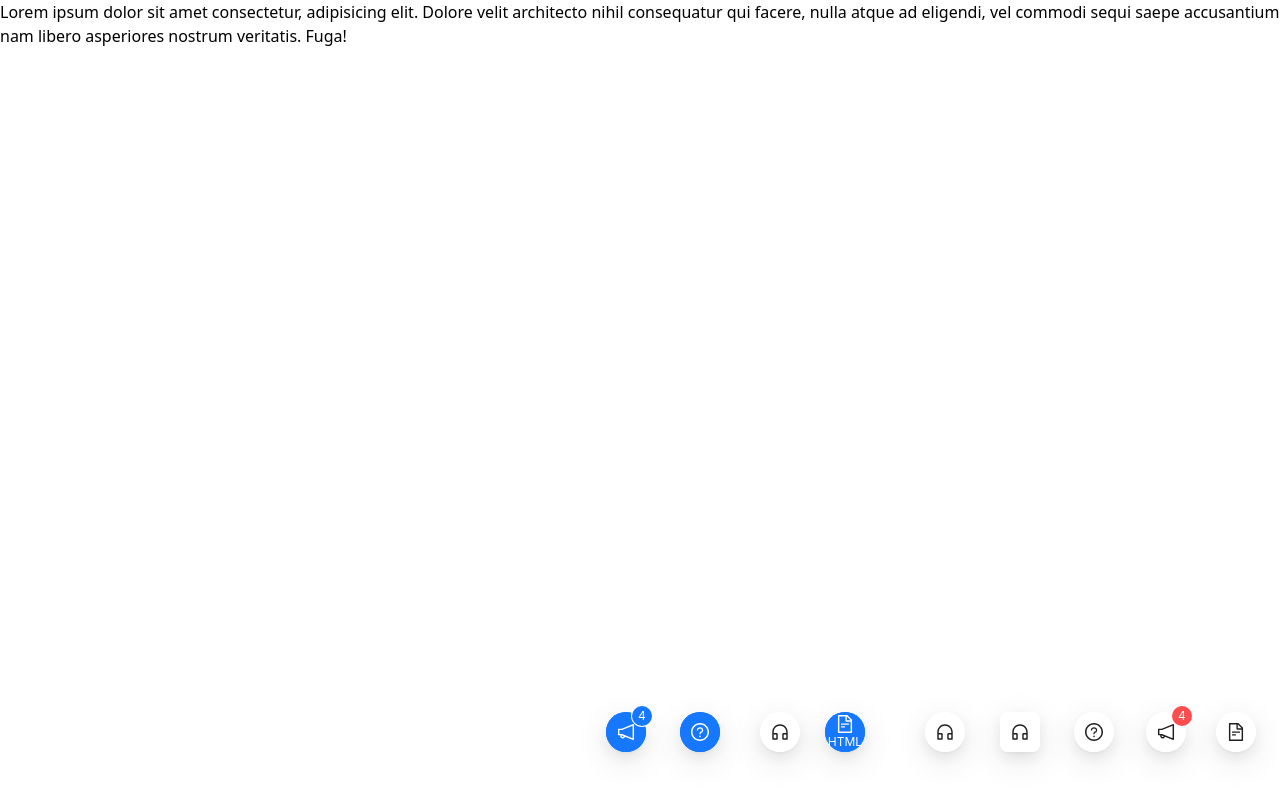
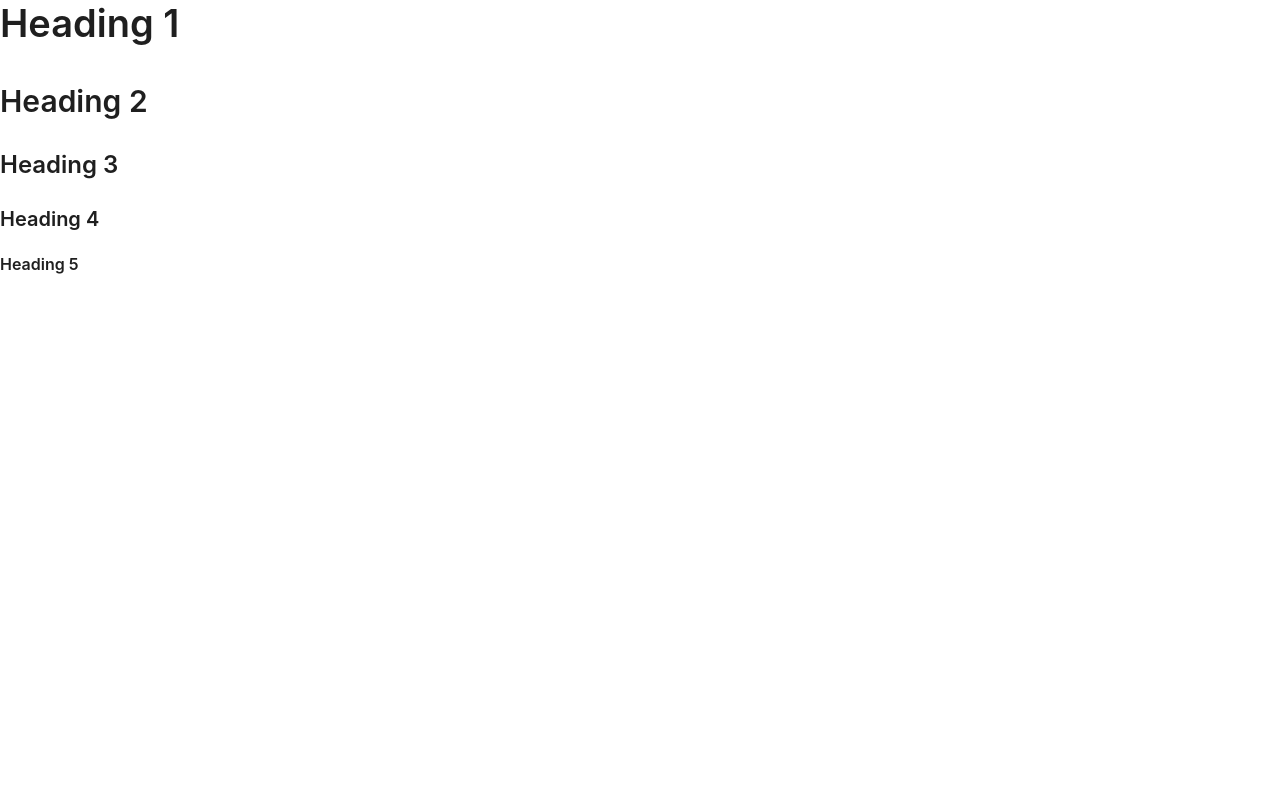
Before and after one commit to Emam-Bokhari/Ant-Design, a React (Vite) app: page / in a window 1280 px wide. Shown: the top 800 px of the page. Built offline with nearby package versions, Linux system fonts and the light colour scheme.

Commit message:
feat(Title): add Title component with heading levels from 1 to 5

```diff
--- a/src/App.jsx
+++ b/src/App.jsx
@@ -1,10 +1,10 @@
 import { Fragment } from "react";
-import FloatButtonComponent from "./components/learning/general/FloatButtonComponent";
+import TypographyComponent from "./components/learning/general/TypographyComponent";
 
 export default function App() {
   return (
     <Fragment>
-      <FloatButtonComponent />
+      <TypographyComponent />
     </Fragment>
   );
 }
--- /dev/null
+++ b/src/components/learning/general/TypographyComponent.jsx
@@ -0,0 +1,17 @@
+import Paragraph from "antd/es/typography/Paragraph";
+import Title from "antd/es/typography/Title";
+import { Typography } from 'antd';
+import { Fragment } from "react";
+const { Text } = Typography;
+
+export default function TypographyComponent() {
+  return (
+    <Fragment>
+      <Title>Heading 1</Title>
+      <Title level={2}>Heading 2</Title>
+      <Title level={3}>Heading 3</Title>
+      <Title level={4}>Heading 4</Title>
+      <Title level={5}>Heading 5</Title>
+    </Fragment>
+  );
+}
```
